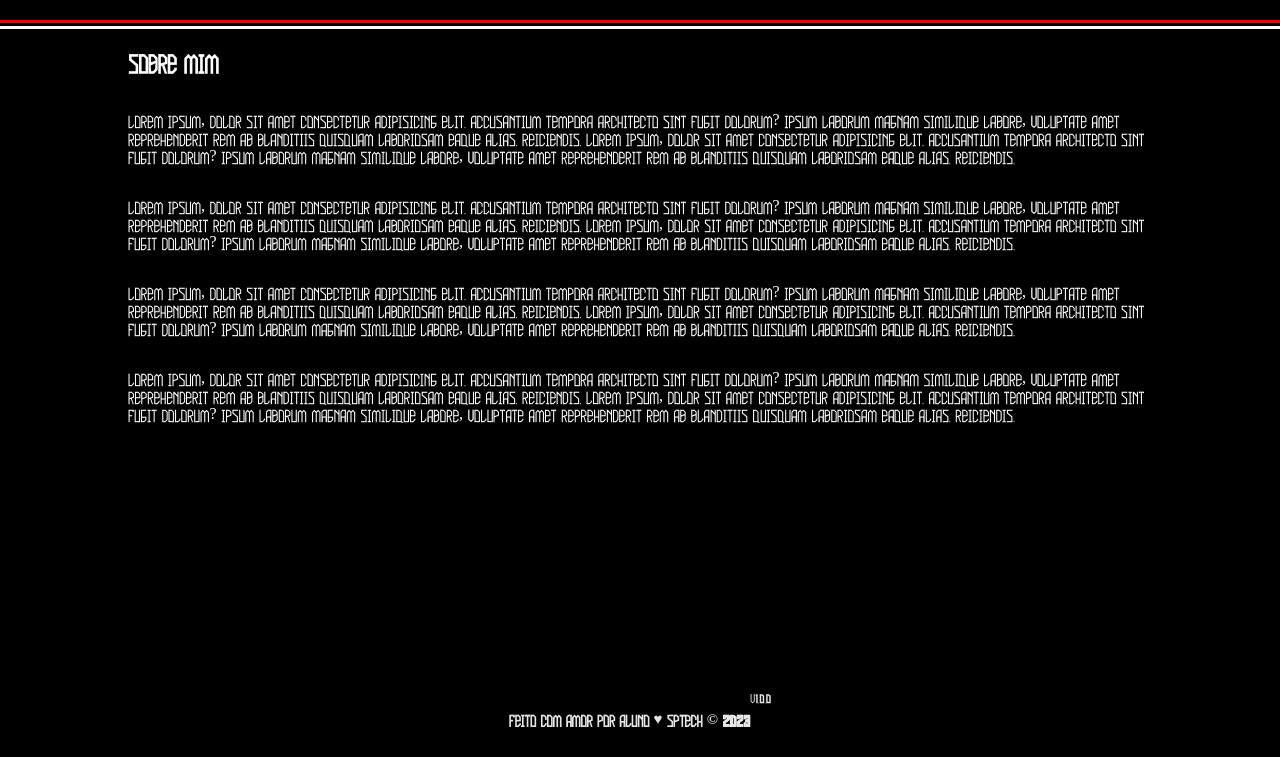
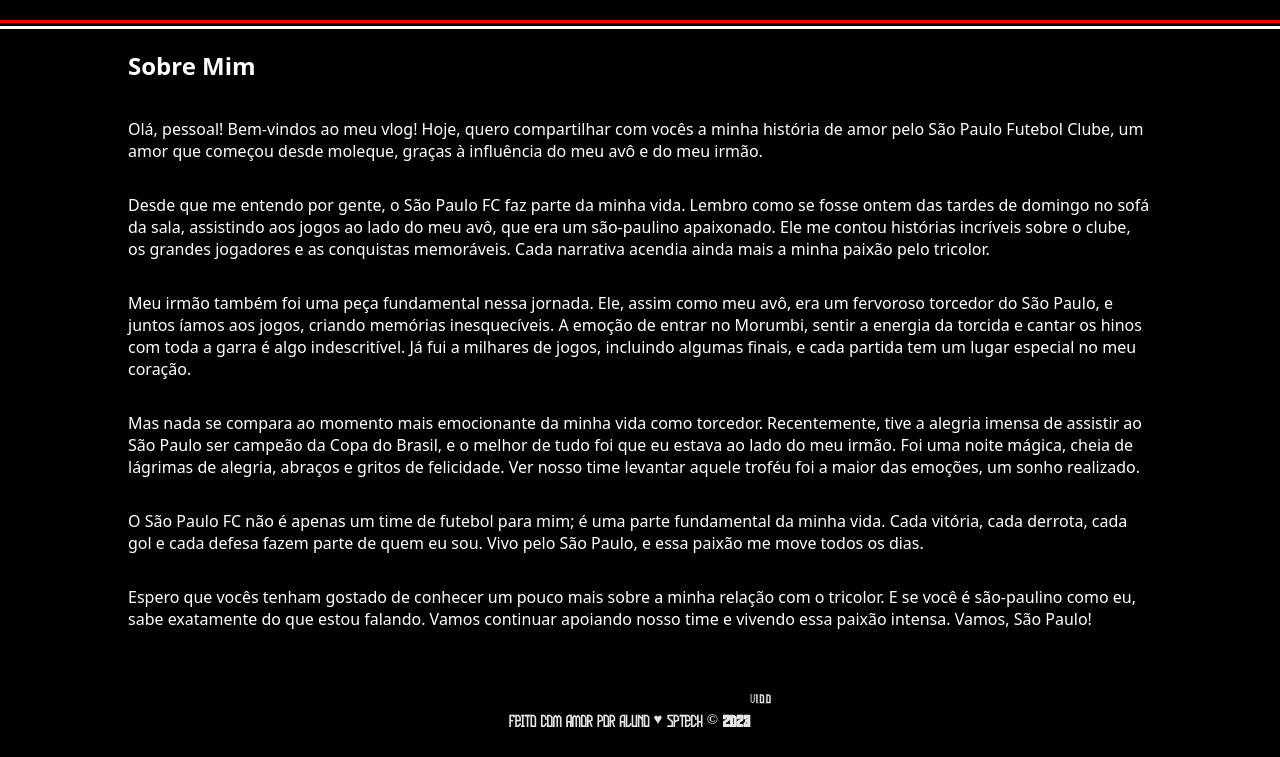
Before and after one commit to ViniciusMiralha/Blog-Tricolor, a website: page public/simulador.html in a window 1280 px wide. Shown: the part 61-818 px from the top of the page. Drawn offline with Linux system fonts and the light colour scheme.

```diff
--- a/public/css/estilo.css
+++ b/public/css/estilo.css
@@ -356,6 +356,7 @@
 /* SIMULADOR */
 
 .simulador {
+  font-family: system-ui, -apple-system, BlinkMacSystemFont, 'Segoe UI', Roboto, Oxygen, Ubuntu, Cantarell, 'Open Sans', 'Helvetica Neue', sans-serif;
   color: white;
 }
 
--- a/public/simulador.html
+++ b/public/simulador.html
@@ -42,26 +42,14 @@
     <div class="simulador">
         <div class="container">
             <h2>Sobre Mim</h2>
-            <p>Lorem ipsum, dolor sit amet consectetur adipisicing elit. Accusantium tempora architecto sint fugit
-                dolorum? Ipsum laborum magnam similique labore, voluptate amet reprehenderit rem ab blanditiis quisquam
-                laboriosam eaque alias. Reiciendis. Lorem ipsum, dolor sit amet consectetur adipisicing elit.
-                Accusantium tempora architecto sint fugit dolorum? Ipsum laborum magnam similique labore, voluptate amet
-                reprehenderit rem ab blanditiis quisquam laboriosam eaque alias. Reiciendis.</p>
-            <p>Lorem ipsum, dolor sit amet consectetur adipisicing elit. Accusantium tempora architecto sint fugit
-                dolorum? Ipsum laborum magnam similique labore, voluptate amet reprehenderit rem ab blanditiis quisquam
-                laboriosam eaque alias. Reiciendis. Lorem ipsum, dolor sit amet consectetur adipisicing elit.
-                Accusantium tempora architecto sint fugit dolorum? Ipsum laborum magnam similique labore, voluptate amet
-                reprehenderit rem ab blanditiis quisquam laboriosam eaque alias. Reiciendis.</p>
-            <p>Lorem ipsum, dolor sit amet consectetur adipisicing elit. Accusantium tempora architecto sint fugit
-                dolorum? Ipsum laborum magnam similique labore, voluptate amet reprehenderit rem ab blanditiis quisquam
-                laboriosam eaque alias. Reiciendis. Lorem ipsum, dolor sit amet consectetur adipisicing elit.
-                Accusantium tempora architecto sint fugit dolorum? Ipsum laborum magnam similique labore, voluptate amet
-                reprehenderit rem ab blanditiis quisquam laboriosam eaque alias. Reiciendis.</p>
-            <p>Lorem ipsum, dolor sit amet consectetur adipisicing elit. Accusantium tempora architecto sint fugit
-                dolorum? Ipsum laborum magnam similique labore, voluptate amet reprehenderit rem ab blanditiis quisquam
-                laboriosam eaque alias. Reiciendis. Lorem ipsum, dolor sit amet consectetur adipisicing elit.
-                Accusantium tempora architecto sint fugit dolorum? Ipsum laborum magnam similique labore, voluptate amet
-                reprehenderit rem ab blanditiis quisquam laboriosam eaque alias. Reiciendis.</p>
+            <p>Olá, pessoal! Bem-vindos ao meu vlog! Hoje, quero compartilhar com vocês a minha história de amor pelo São Paulo Futebol Clube, um amor que começou desde moleque, graças à influência do meu avô e do meu irmão.</p>
+            <p>Desde que me entendo por gente, o São Paulo FC faz parte da minha vida. Lembro como se fosse ontem das tardes de domingo no sofá da sala, assistindo aos jogos ao lado do meu avô, que era um são-paulino apaixonado. Ele me contou histórias incríveis sobre o clube, os grandes jogadores e as conquistas memoráveis. Cada narrativa acendia ainda mais a minha paixão pelo tricolor.</p>
+            <p>Meu irmão também foi uma peça fundamental nessa jornada. Ele, assim como meu avô, era um fervoroso torcedor do São Paulo, e juntos íamos aos jogos, criando memórias inesquecíveis. A emoção de entrar no Morumbi, sentir a energia da torcida e cantar os hinos com toda a garra é algo indescritível. Já fui a milhares de jogos, incluindo algumas finais, e cada partida tem um lugar especial no meu coração.</p>
+            <p>Mas nada se compara ao momento mais emocionante da minha vida como torcedor. Recentemente, tive a alegria imensa de assistir ao São Paulo ser campeão da Copa do Brasil, e o melhor de tudo foi que eu estava ao lado do meu irmão. Foi uma noite mágica, cheia de lágrimas de alegria, abraços e gritos de felicidade. Ver nosso time levantar aquele troféu foi a maior das emoções, um sonho realizado.</p>
+            <p>O São Paulo FC não é apenas um time de futebol para mim; é uma parte fundamental da minha vida. Cada vitória, cada derrota, cada gol e cada defesa fazem parte de quem eu sou. Vivo pelo São Paulo, e essa paixão me move todos os dias.</p>
+
+            <p>Espero que vocês tenham gostado de conhecer um pouco mais sobre a minha relação com o tricolor. E se você é são-paulino como eu, sabe exatamente do que estou falando. Vamos continuar apoiando nosso time e vivendo essa paixão intensa. Vamos, São Paulo!</p>
+
 
         </div>
     </div>
```
Also changed, not shown: public/index.html (+1 -0 lines), public/js/scripts.js (+22 -22 lines).
